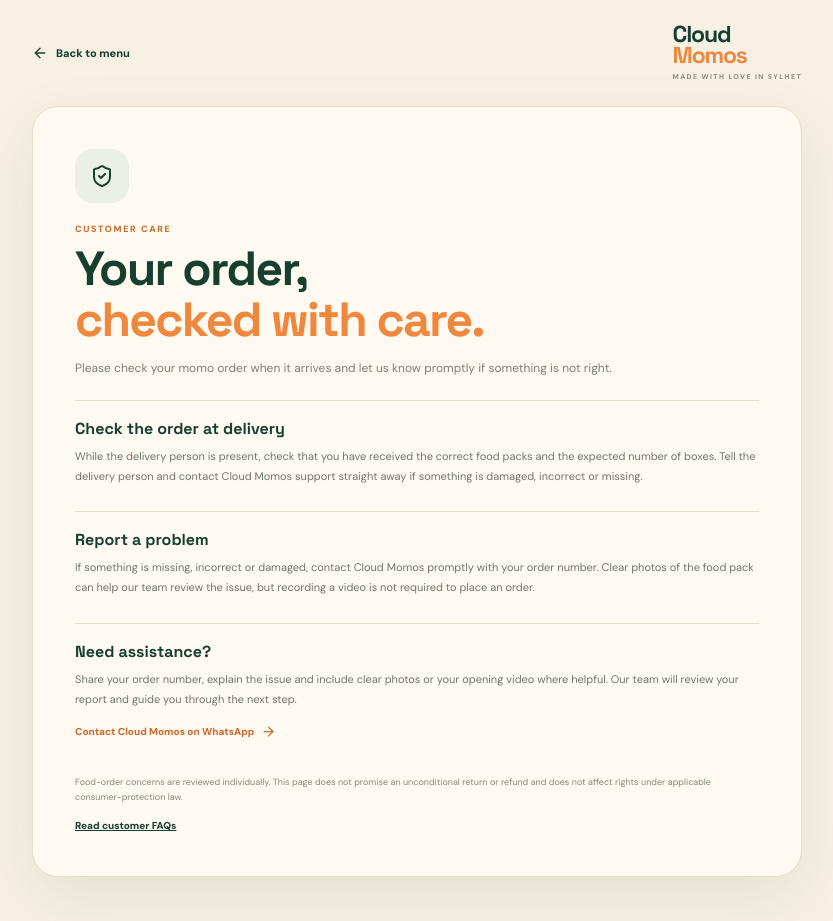
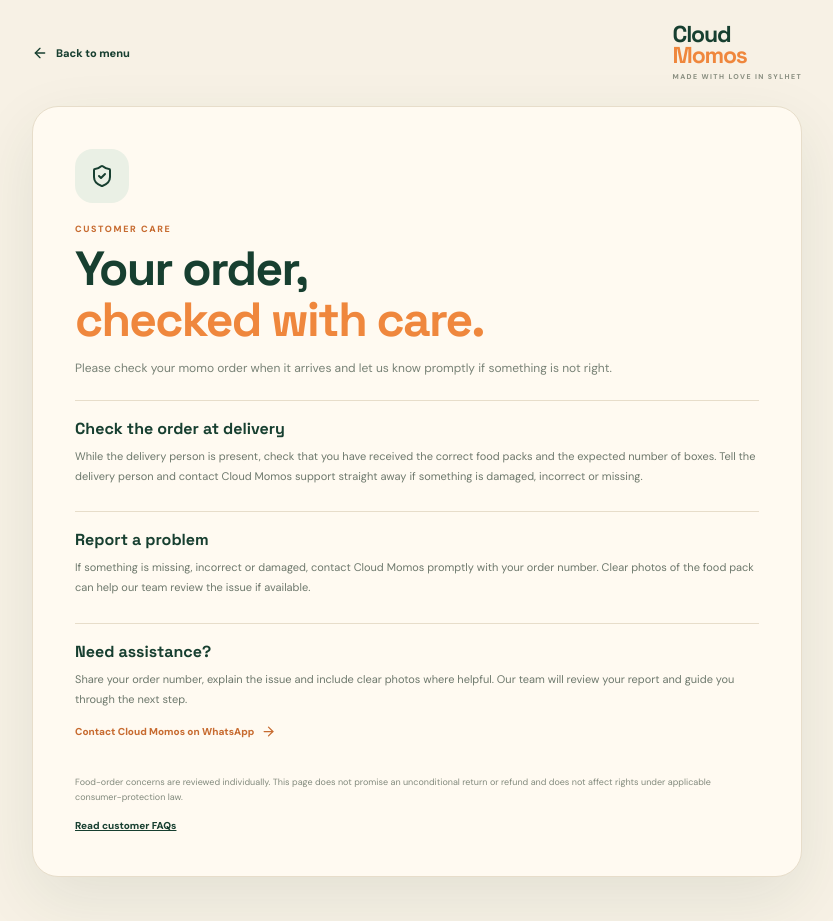
Before and after one commit to mahfzamart-beep/His-Her-Mart-2, a Next.js app: page /returns in a window 1280 px wide. Shown: the whole page, without its empty margins (223-1056 px from the left). Built offline with nearby package versions, Linux system fonts and the light colour scheme.

Commit message:
Remove remaining opening-video wording from order care

```diff
--- a/app/returns/page.tsx
+++ b/app/returns/page.tsx
@@ -26,11 +26,11 @@ export default function ReturnsPage() {
         </section>
         <section className="policy-section">
           <h2>Report a problem</h2>
-          <p>If something is missing, incorrect or damaged, contact Cloud Momos promptly with your order number. Clear photos of the food pack can help our team review the issue, but recording a video is not required to place an order.</p>
+          <p>If something is missing, incorrect or damaged, contact Cloud Momos promptly with your order number. Clear photos of the food pack can help our team review the issue if available.</p>
         </section>
         <section className="policy-section">
           <h2>Need assistance?</h2>
-          <p>Share your order number, explain the issue and include clear photos or your opening video where helpful. Our team will review your report and guide you through the next step.</p>
+          <p>Share your order number, explain the issue and include clear photos where helpful. Our team will review your report and guide you through the next step.</p>
           <a className="policy-link" href="https://wa.me/8801969419302" target="_blank" rel="noreferrer">Contact Cloud Momos on WhatsApp <ArrowRight size={15}/></a>
         </section>
         <p className="policy-updated">Food-order concerns are reviewed individually. This page does not promise an unconditional return or refund and does not affect rights under applicable consumer-protection law.</p>
```
